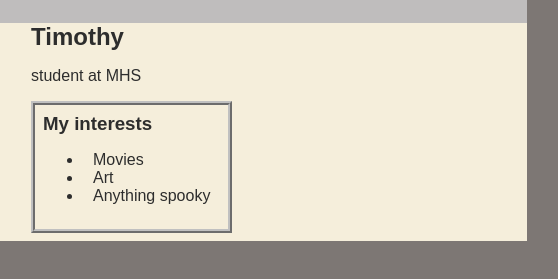
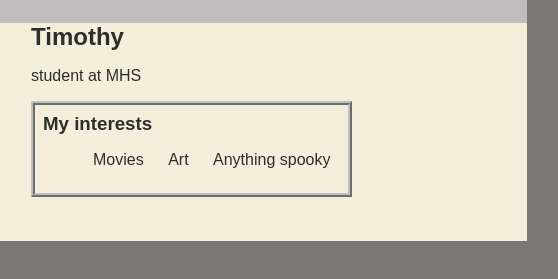
Before and after one commit to TimothyPenny/TimothyPenny.github.io, a plain HTML site: page index.html in a window 1280 px wide. Shown: the part 111-390 px from the top of the page, 513-1071 px from the left. Drawn offline with Linux system fonts and the light colour scheme.

```diff
--- a/style.css
+++ b/style.css
@@ -27,7 +27,7 @@
     list-style-image: none;
 }
 .nav-li {
-    display: inline-blok;
+    display: inline-block;
     padding: 0 10px;
 }
 a {
```
